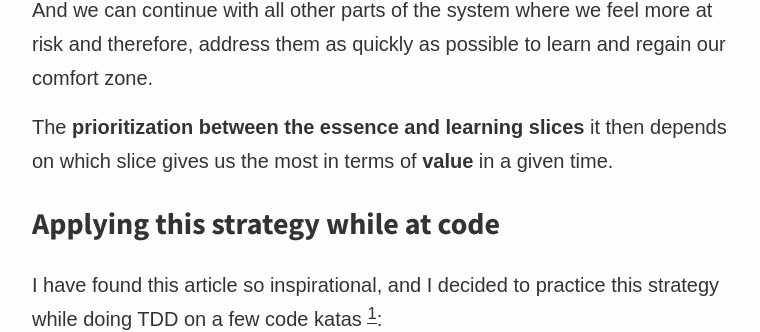
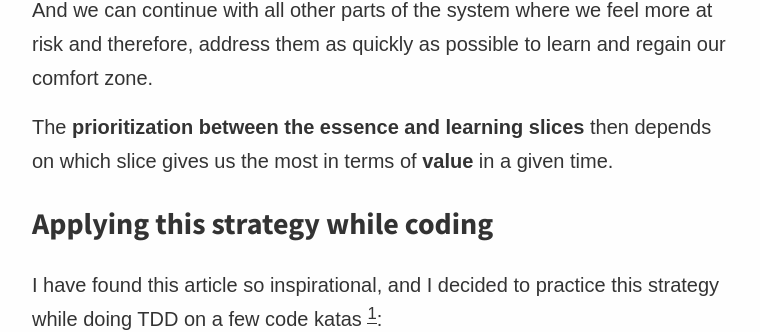
Before and after one commit to joebew42/joebew42.github.io, a Jekyll site: the page built from _posts/2020-11-03-essence-and-learning-in-code.markdown, in a window 1280 px wide and 900 px high, scrolled down 1455 px. Shown: the part 144-476 px from the top of the window, without its empty margins (258-1018 px from the left). Built offline with Jekyll 4.4.1, drawn with Linux system fonts in a browser that asks for light colours; emoji names are drawn with the system emoji font; some web fonts are replaced.

Commit message:
WIP: few more corrections

```diff
--- a/_posts/2020-11-03-essence-and-learning-in-code.markdown
+++ b/_posts/2020-11-03-essence-and-learning-in-code.markdown
@@ -39,9 +39,9 @@ What framework to use? Should we have to use a framework at all? How to handle s
 
 And we can continue with all other parts of the system where we feel more at risk and therefore, address them as quickly as possible to learn and regain our comfort zone.
 
-The **prioritization between the essence and learning slices** it then depends on which slice gives us the most in terms of **value** in a given time.
+The **prioritization between the essence and learning slices** then depends on which slice gives us the most in terms of **value** in a given time.
 
-## Applying this strategy while at code
+## Applying this strategy while coding
 
 I have found this article so inspirational, and I decided to practice this strategy while doing TDD on a few code katas [^1]:
 
```
